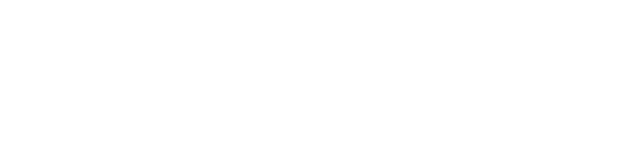
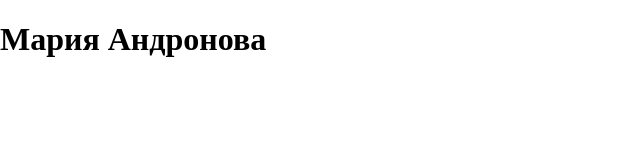
Before and after one commit to hellomasha/rsschool-cv, a plain HTML site: page index.html in a window 1280 px wide. Shown: the whole page, without its empty margins (0-640 px from the left). Drawn offline with Linux system fonts and the light colour scheme.

Commit message:
feat: add CV title

```diff
--- a/index.html
+++ b/index.html
@@ -6,5 +6,6 @@
     <title>CV Мария Андронова</title>
 </head>
 <body>
+    <h1>Мария Андронова</h1>
 </body>
 </html>
```
